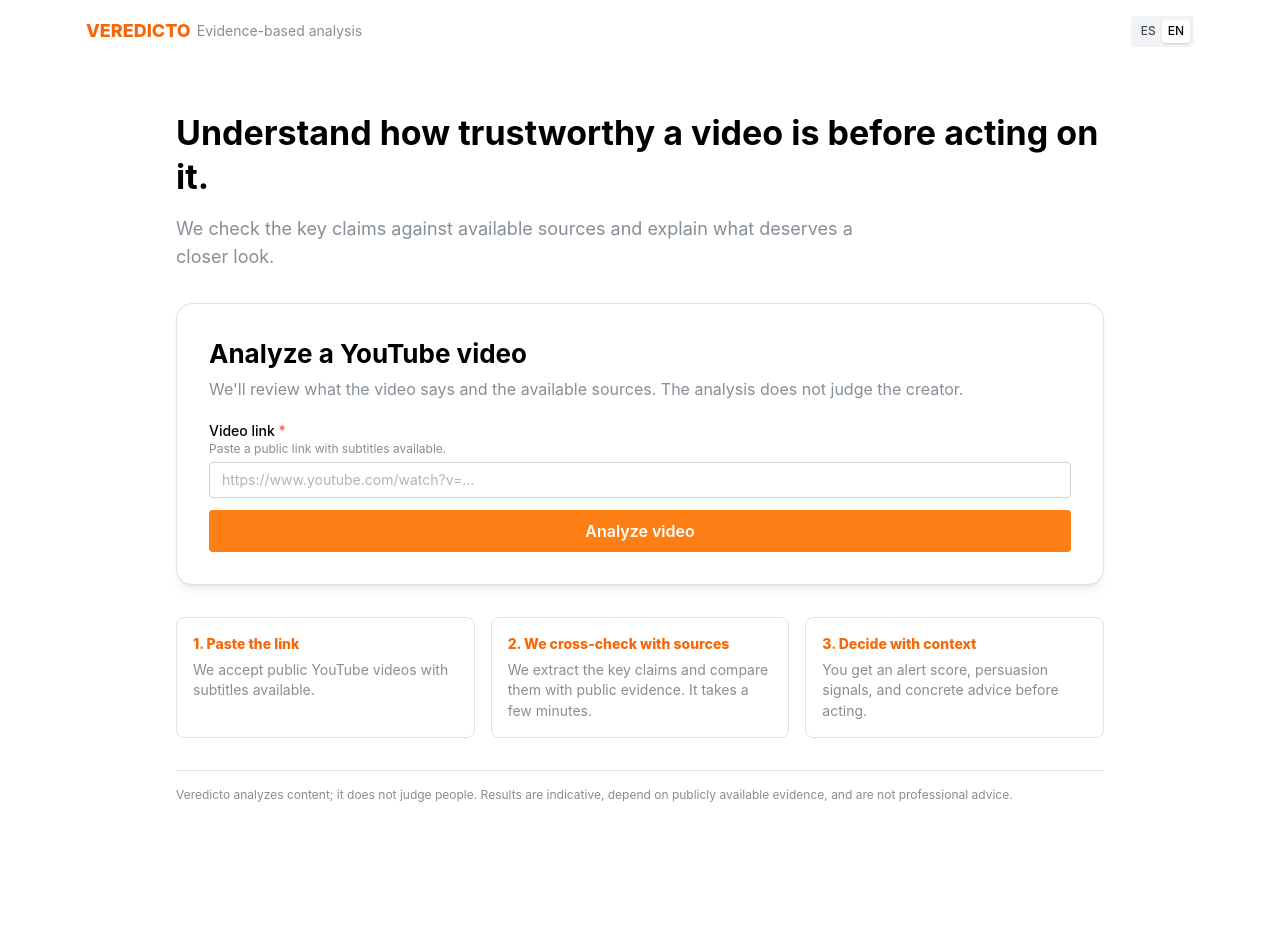
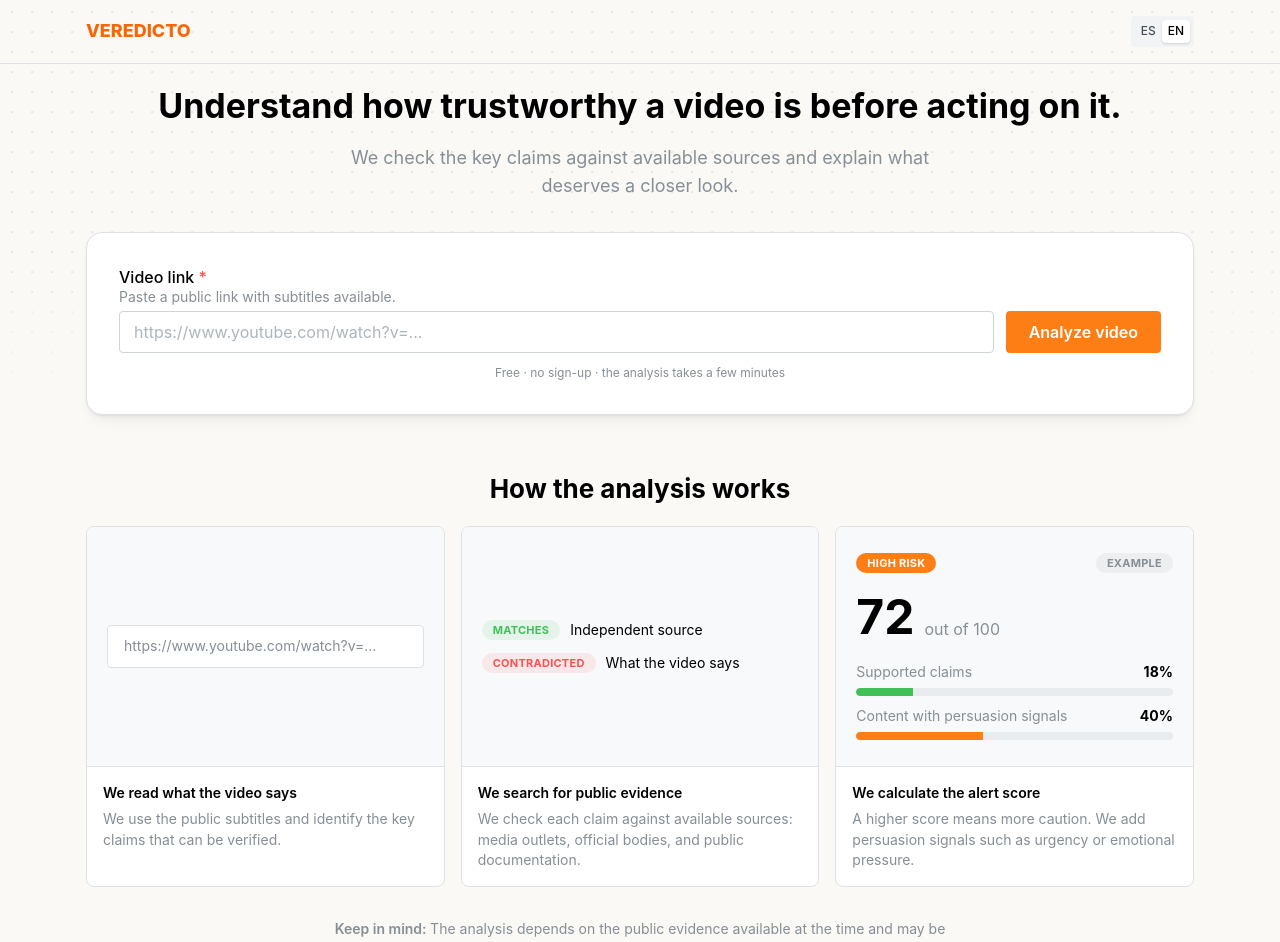
Before and after one commit to lookstreams-web/ai-app-test, a Next.js app: page / in a window 1280 px wide. Shown: the top 942 px of the page. Before the commit the page ends 836 px from the top, so only its background shows below. Built offline with nearby package versions, Linux system fonts and the light colour scheme; no server answers.

Commit message:
feat(ui): refine landing with how-it-works section and minimal footer

```diff
--- /dev/null
+++ b/app/page.module.css
@@ -0,0 +1,79 @@
+.page {
+  display: flex;
+  flex-direction: column;
+  min-height: 100vh;
+  background: #faf9f6;
+}
+
+.hero {
+  background-image:
+    linear-gradient(to bottom, rgba(250, 249, 246, 0) 55%, #faf9f6 92%),
+    radial-gradient(rgba(20, 20, 20, 0.09) 1px, transparent 1px);
+  background-size:
+    100% 100%,
+    20px 20px;
+  animation: dots-drift 50s linear infinite;
+}
+
+.navBar {
+  border-bottom: 1px solid var(--mantine-color-gray-3);
+}
+
+.footer {
+  margin-top: auto;
+}
+
+.fadeIn {
+  animation: fade-in 180ms ease-out;
+}
+
+.lift {
+  transition:
+    box-shadow 150ms ease,
+    transform 150ms ease;
+}
+
+.lift:hover {
+  transform: translateY(-2px);
+  box-shadow: var(--mantine-shadow-md);
+}
+
+@keyframes dots-drift {
+  from {
+    background-position:
+      0 0,
+      0 0;
+  }
+  to {
+    background-position:
+      0 0,
+      20px 20px;
+  }
+}
+
+@keyframes fade-in {
+  from {
+    opacity: 0;
+    transform: translateY(4px);
+  }
+  to {
+    opacity: 1;
+    transform: none;
+  }
+}
+
+@media (prefers-reduced-motion: reduce) {
+  .hero {
+    animation: none;
+  }
+
+  .fadeIn {
+    animation: none;
+  }
+
+  .lift,
+  .lift:hover {
+    transition: none;
+    transform: none;
+  }
+}
--- a/app/page.tsx
+++ b/app/page.tsx
@@ -1,9 +1,25 @@
-import { Container, Divider, Paper, SimpleGrid, Stack, Text, Title } from "@mantine/core";
+import {
+  Box,
+  Card,
+  CardSection,
+  Container,
+  Divider,
+  Group,
+  SimpleGrid,
+  Text,
+  Title
+} from "@mantine/core";
 import { CreateAnalysisForm } from "@/components/create-analysis-form";
 import { SiteHeader } from "@/components/site-header";
+import { StepVisualContrast, StepVisualLink } from "@/components/step-visuals";
+import { VerdictPreview } from "@/components/verdict-preview";
 import { getDictionary, resolveLocale } from "@/i18n/resolve";
+import styles from "./page.module.css";
 
 type PageProps = { searchParams: Promise<{ lang?: string | string[] }> };
+
+// UUID de un análisis real para enlazar desde el preview (pendiente de elegir).
+const exampleAnalysisId: string | null = null;
 
 export async function generateMetadata({ searchParams }: PageProps) {
   const dict = getDictionary(await resolveLocale(await searchParams));
@@ -14,41 +30,80 @@ export default async function HomePage({ searchParams }: PageProps) {
   const locale = await resolveLocale(await searchParams);
   const dict = getDictionary(locale);
   const home = dict.home;
+  const exampleHref = exampleAnalysisId
+    ? `/analysis/${exampleAnalysisId}?lang=${locale}`
+    : undefined;
+
+  const visuals = [
+    <StepVisualLink key="link" />,
+    <StepVisualContrast dict={home} key="contrast" />,
+    <VerdictPreview dict={dict.preview} href={exampleHref} key="verdict" />
+  ];
 
   return (
-    <>
+    <div className={styles.page}>
+      <div className={styles.hero}>
+        <div className={styles.navBar}>
           <SiteHeader dict={dict.header} locale={locale} />
-      <Container size="md" pb="xl" pt={{ base: "xl", sm: 48 }}>
-        <Stack gap="xl">
-          <div>
-            <Title order={1} size="h1">
+        </div>
+        <Container size="lg" pb={40} pt={{ base: "md", sm: "lg" }}>
+          <Title order={1} size="h1" ta="center">
             {home.title}
           </Title>
-            <Text c="dimmed" fz="lg" mt="md" maw={720}>
+          <Text c="dimmed" fz="lg" maw={640} mt="md" mx="auto" ta="center">
             {home.subtitle}
           </Text>
+          <div className={styles.fadeIn}>
+            <Box mt="xl">
+              <CreateAnalysisForm dict={dict.form} locale={locale} />
+            </Box>
           </div>
-          <CreateAnalysisForm dict={dict.form} locale={locale} />
+        </Container>
+      </div>
+      <Container component="section" pb="xl" pt="md" size="lg">
+        <Title mb="lg" order={2} size="h2" ta="center">
+          {home.methodology.title}
+        </Title>
         <SimpleGrid cols={{ base: 1, sm: 3 }} spacing="md">
-            {home.steps.map((step, index) => (
-              <Paper key={step.title} p="md" radius="md" withBorder>
-                <Text c="orange.7" fw={800} size="sm">
-                  {index + 1}. {step.title}
+          {home.methodology.items.map((item, index) => (
+            <Card className={styles.lift} h="100%" key={item.title} padding="md" radius="md" withBorder>
+              <CardSection h={240} withBorder>
+                {visuals[index]}
+              </CardSection>
+              <Text fw={600} mt="md" size="sm">
+                {item.title}
               </Text>
               <Text c="dimmed" mt={6} size="sm">
-                  {step.detail}
+                {item.detail}
               </Text>
-              </Paper>
+            </Card>
           ))}
         </SimpleGrid>
+        <Text c="dimmed" maw={640} mt="xl" mx="auto" size="sm" ta="center">
+          <Text component="span" fw={600} inherit>
+            {home.methodology.limitsTitle}:{" "}
+          </Text>
+          {home.methodology.limits}
+        </Text>
+      </Container>
+      <footer className={styles.footer}>
+        <Container pb="lg" size="lg">
+          <Divider mb="lg" />
+          <Group align="center" gap="md" justify="space-between">
             <div>
-            <Divider mb="md" />
-            <Text c="dimmed" size="xs">
-              {home.disclaimer}
+              <Text c="orange.7" fw={800}>
+                VEREDICTO
+              </Text>
+              <Text c="dimmed" size="sm">
+                {dict.header.tagline}
               </Text>
             </div>
-        </Stack>
+            <Text c="dimmed" size="xs">
+              © {new Date().getFullYear()} Veredicto
+            </Text>
+          </Group>
         </Container>
-    </>
+      </footer>
+    </div>
   );
 }
--- a/components/create-analysis-form.tsx
+++ b/components/create-analysis-form.tsx
@@ -2,7 +2,7 @@
 
 import { useState, type FormEvent } from "react";
 import { useRouter } from "next/navigation";
-import { Alert, Button, Paper, Stack, Text, TextInput, Title } from "@mantine/core";
+import { Alert, Button, Flex, Paper, Stack, Text, TextInput } from "@mantine/core";
 import type { Dictionary, Locale } from "@/i18n/dictionaries";
 
 export function CreateAnalysisForm({ dict, locale }: { dict: Dictionary["form"]; locale: Locale }) {
@@ -34,31 +34,36 @@ export function CreateAnalysisForm({ dict, locale }: { dict: Dictionary["form"];
   return (
     <Paper withBorder radius="lg" p={{ base: "md", sm: "xl" }} shadow="sm">
       <Stack gap="md">
-        <div>
-          <Title order={2}>{dict.title}</Title>
-          <Text c="dimmed" mt={6}>
-            {dict.description}
-          </Text>
-        </div>
         <form onSubmit={submit}>
           <Stack gap="sm">
+            <Flex
+              align={{ base: "stretch", sm: "flex-end" }}
+              direction={{ base: "column", sm: "row" }}
+              gap="sm"
+            >
               <TextInput
                 description={dict.hint}
                 label={dict.label}
                 onChange={(event) => setUrl(event.currentTarget.value)}
                 placeholder="https://www.youtube.com/watch?v=..."
                 required
+                size="md"
+                style={{ flex: 1 }}
                 type="url"
                 value={url}
               />
+              <Button color="orange" loading={submitting} size="md" type="submit">
+                {dict.submit}
+              </Button>
+            </Flex>
             {error ? (
               <Alert color="red" title={dict.errorTitle}>
                 {error}
               </Alert>
             ) : null}
-            <Button color="orange" loading={submitting} size="md" type="submit">
-              {dict.submit}
-            </Button>
+            <Text c="dimmed" size="xs" ta="center">
+              {dict.expectation}
+            </Text>
           </Stack>
         </form>
       </Stack>
--- a/components/site-header.tsx
+++ b/components/site-header.tsx
@@ -6,25 +6,22 @@ import type { Dictionary, Locale } from "@/i18n/dictionaries";
 export function SiteHeader({
   locale,
   dict,
-  showNewAnalysis = false
+  showNewAnalysis = false,
+  onDark = false
 }: {
   locale: Locale;
   dict: Dictionary["header"];
   showNewAnalysis?: boolean;
+  onDark?: boolean;
 }) {
   const homeHref = `/?lang=${locale}`;
   return (
     <Container size="lg" py="md">
       <Group justify="space-between">
         <Anchor component={Link} href={homeHref} underline="never">
-          <Group gap={6}>
-            <Text c="orange.7" fw={800} size="lg">
-              VEREDICTO
-            </Text>
-            <Text c="dimmed" size="sm" visibleFrom="sm">
-              {dict.tagline}
-            </Text>
-          </Group>
+          <Text c={onDark ? "orange.5" : "orange.7"} fw={800} size="lg">
+            VEREDICTO
+          </Text>
         </Anchor>
         <Group gap="sm">
           {showNewAnalysis ? (
--- /dev/null
+++ b/components/step-visuals.tsx
@@ -0,0 +1,37 @@
+import { Badge, Box, Group, Paper, Stack, Text } from "@mantine/core";
+import type { Dictionary } from "@/i18n/dictionaries";
+
+export function StepVisualLink() {
+  return (
+    <Box bg="gray.0" h="100%" p="lg">
+      <Stack gap="sm" h="100%" justify="center">
+        <Paper px="md" py="xs" radius="sm" withBorder>
+          <Text c="dimmed" size="sm" truncate>
+            https://www.youtube.com/watch?v=…
+          </Text>
+        </Paper>
+      </Stack>
+    </Box>
+  );
+}
+
+export function StepVisualContrast({ dict }: { dict: Dictionary["home"] }) {
+  return (
+    <Box bg="gray.0" h="100%" p="lg">
+      <Stack gap="sm" h="100%" justify="center">
+        <Group gap="xs" wrap="nowrap">
+          <Badge color="green" variant="light">
+            {dict.visualMatch}
+          </Badge>
+          <Text size="sm">{dict.visualSource}</Text>
+        </Group>
+        <Group gap="xs" wrap="nowrap">
+          <Badge color="red" variant="light">
+            {dict.visualMismatch}
+          </Badge>
+          <Text size="sm">{dict.visualClaim}</Text>
+        </Group>
+      </Stack>
+    </Box>
+  );
+}
--- /dev/null
+++ b/components/verdict-preview.tsx
@@ -0,0 +1,60 @@
+import Link from "next/link";
+import { Anchor, Badge, Box, Group, Progress, Stack, Text, Title } from "@mantine/core";
+import type { Dictionary } from "@/i18n/dictionaries";
+
+export function VerdictPreview({ dict, href }: { dict: Dictionary["preview"]; href?: string }) {
+  const card = (
+    <Box bg="gray.0" h="100%" p="lg">
+      <Stack gap="sm" h="100%" justify="center">
+        <Group justify="space-between">
+          <Badge color="orange" variant="filled">
+            {dict.levelLabel}
+          </Badge>
+          <Badge color="gray" variant="light">
+            {dict.exampleTag}
+          </Badge>
+        </Group>
+        <Group align="end" gap="xs">
+          <Title order={2} size={48}>
+            72
+          </Title>
+          <Text c="dimmed" mb={8}>
+            {dict.outOf}
+          </Text>
+        </Group>
+        <Stack gap={6}>
+          <Group justify="space-between">
+            <Text c="dimmed" size="sm">
+              {dict.supported}
+            </Text>
+            <Text fw={700} size="sm">
+              18%
+            </Text>
+          </Group>
+          <Progress color="green" value={18} />
+          <Group justify="space-between" mt={4}>
+            <Text c="dimmed" size="sm">
+              {dict.signals}
+            </Text>
+            <Text fw={700} size="sm">
+              40%
+            </Text>
+          </Group>
+          <Progress color="orange" value={40} />
+        </Stack>
+        {href ? (
+          <Text c="orange.7" fw={600} size="sm">
+            {dict.seeExample}
+          </Text>
+        ) : null}
+      </Stack>
+    </Box>
+  );
+
+  if (!href) return card;
+  return (
+    <Anchor component={Link} href={href} underline="never">
+      {card}
+    </Anchor>
+  );
+}
--- a/i18n/dictionaries.ts
+++ b/i18n/dictionaries.ts
@@ -18,24 +18,33 @@ const es = {
     title: "Entiende qué tan confiable es un video antes de actuar.",
     subtitle:
       "Contrastamos las afirmaciones importantes con fuentes disponibles y explicamos qué conviene revisar.",
-    steps: [
+    visualMatch: "Coincide",
+    visualMismatch: "No coincide",
+    visualSource: "Fuente independiente",
+    visualClaim: "Lo que dice el video",
+    methodology: {
+      title: "Cómo funciona el análisis",
+      items: [
         {
-        title: "Pega el enlace",
-        detail: "Aceptamos videos públicos de YouTube con subtítulos disponibles."
+          title: "Leemos lo que dice el video",
+          detail:
+            "Usamos los subtítulos públicos e identificamos las afirmaciones importantes que se pueden comprobar."
         },
         {
-        title: "Contrastamos con fuentes",
+          title: "Buscamos evidencia pública",
           detail:
-          "Extraemos las afirmaciones importantes y las comparamos con evidencia pública. Tarda unos minutos."
+            "Contrastamos cada afirmación con fuentes disponibles: medios, organismos oficiales y documentación pública."
         },
         {
-        title: "Decide con contexto",
+          title: "Calculamos el puntaje de alerta",
           detail:
-          "Recibes un puntaje de alerta, señales de persuasión y consejos concretos antes de actuar."
+            "Un puntaje más alto significa más precaución. Sumamos señales de persuasión como urgencia o presión emocional."
         }
       ],
-    disclaimer:
-      "Veredicto analiza el contenido, no juzga a las personas. Los resultados son orientativos, dependen de la evidencia pública disponible y no constituyen asesoría profesional."
+      limitsTitle: "Ten en cuenta",
+      limits:
+        "El análisis depende de la evidencia pública disponible en el momento y puede quedar incompleto o desactualizado."
+    }
   },
   form: {
     title: "Analiza un video de YouTube",
@@ -45,7 +54,16 @@ const es = {
     hint: "Pega un enlace público con subtítulos disponibles.",
     errorTitle: "No pudimos iniciar el análisis",
     defaultError: "No pudimos iniciar el análisis.",
-    submit: "Analizar video"
+    submit: "Analizar video",
+    expectation: "Gratis · sin registro · el análisis tarda unos minutos"
+  },
+  preview: {
+    exampleTag: "Ejemplo",
+    levelLabel: "Riesgo alto",
+    outOf: "de 100",
+    supported: "Afirmaciones respaldadas",
+    signals: "Contenido con señales de persuasión",
+    seeExample: "Ver un análisis real →"
   },
   dashboard: {
     metaTitle: "Veredicto — Diagnóstico del video",
@@ -155,23 +173,32 @@ const en: Dictionary = {
     title: "Understand how trustworthy a video is before acting on it.",
     subtitle:
       "We check the key claims against available sources and explain what deserves a closer look.",
-    steps: [
+    visualMatch: "Matches",
+    visualMismatch: "Contradicted",
+    visualSource: "Independent source",
+    visualClaim: "What the video says",
+    methodology: {
+      title: "How the analysis works",
+      items: [
         {
-        title: "Paste the link",
-        detail: "We accept public YouTube videos with subtitles available."
+          title: "We read what the video says",
+          detail: "We use the public subtitles and identify the key claims that can be verified."
         },
         {
-        title: "We cross-check with sources",
+          title: "We search for public evidence",
           detail:
-          "We extract the key claims and compare them with public evidence. It takes a few minutes."
+            "We check each claim against available sources: media outlets, official bodies, and public documentation."
         },
         {
-        title: "Decide with context",
-        detail: "You get an alert score, persuasion signals, and concrete advice before acting."
+          title: "We calculate the alert score",
+          detail:
+            "A higher score means more caution. We add persuasion signals such as urgency or emotional pressure."
         }
       ],
-    disclaimer:
-      "Veredicto analyzes content; it does not judge people. Results are indicative, depend on publicly available evidence, and are not professional advice."
+      limitsTitle: "Keep in mind",
+      limits:
+        "The analysis depends on the public evidence available at the time and may be incomplete or outdated."
+    }
   },
   form: {
     title: "Analyze a YouTube video",
@@ -181,7 +208,16 @@ const en: Dictionary = {
     hint: "Paste a public link with subtitles available.",
     errorTitle: "We couldn't start the analysis",
     defaultError: "We couldn't start the analysis.",
-    submit: "Analyze video"
+    submit: "Analyze video",
+    expectation: "Free · no sign-up · the analysis takes a few minutes"
+  },
+  preview: {
+    exampleTag: "Example",
+    levelLabel: "High risk",
+    outOf: "out of 100",
+    supported: "Supported claims",
+    signals: "Content with persuasion signals",
+    seeExample: "See a real analysis →"
   },
   dashboard: {
     metaTitle: "Veredicto — Video diagnosis",
```
Lines whose indentation alone changed are shown as unchanged.
